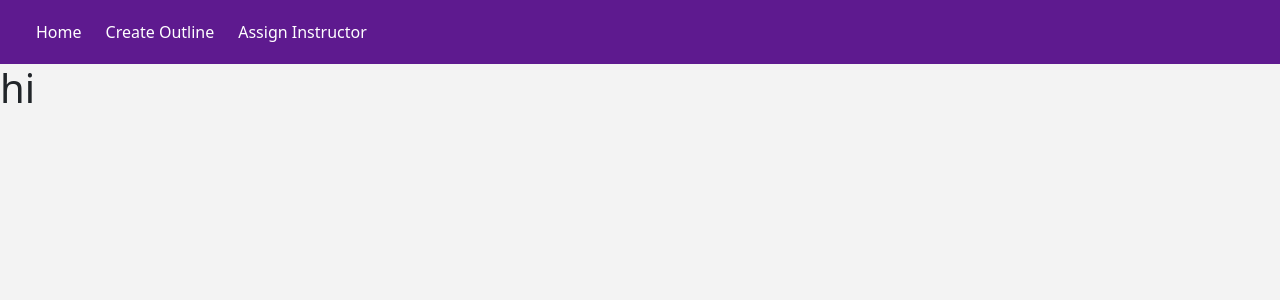
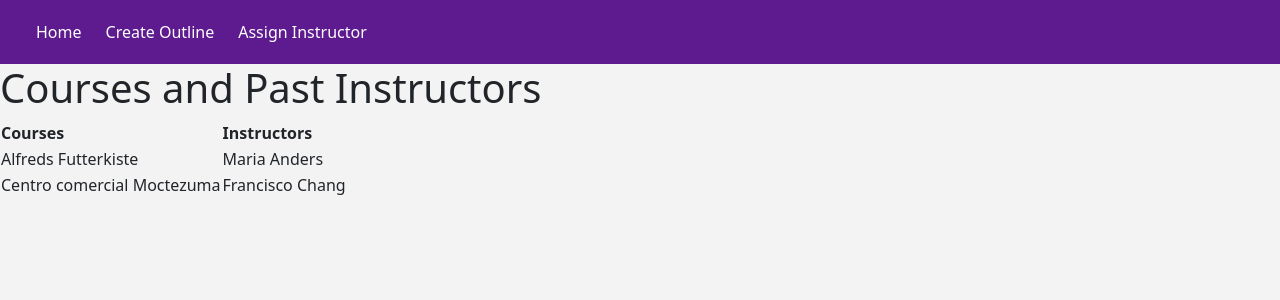
Before and after one commit to grantpan23/course-outline-manager, a React (Create React App) app in the folder frontend/: page /instructorhistory in a window 1280 px wide. Shown: the top 300 px of the page. Built offline with nearby package versions, Linux system fonts and the light colour scheme.

Commit message:
added boilerplate to frontend

```diff
--- a/frontend/src/instructorHistory.js
+++ b/frontend/src/instructorHistory.js
@@ -1,14 +1,40 @@
-import React, {useRef, useState} from 'react'
-import {Link, useNavigate} from "react-router-dom";
+import React, {useRef, useState, ReactDOM} from 'react'
+import { useNavigate} from "react-router-dom";
 
 
 export default function InstructionHistory() {
 
+    const [error, setError] =useState("")
+    const [loading, setLoading] =useState(false)
+    const history =useNavigate()
 
+
+  //  const editor = document.createElement('div')
+
+   //const root = ReactDOM.createRoot(
+  //document.getElementById('root'));
 
     return(
 
+        <div>
+        <h1>Courses and Past Instructors</h1>
 
-        <h1>hi</h1>
+          <div>
+          <table>
+  <tr>
+    <th>Courses</th>
+    <th>Instructors</th>
+  </tr>
+  <tr>
+    <td>Alfreds Futterkiste</td>
+    <td>Maria Anders</td>
+  </tr>
+  <tr>
+    <td>Centro comercial Moctezuma</td>
+    <td>Francisco Chang</td>
+  </tr>
+</table>
+          </div>
+        </div>
     )
 }
```
